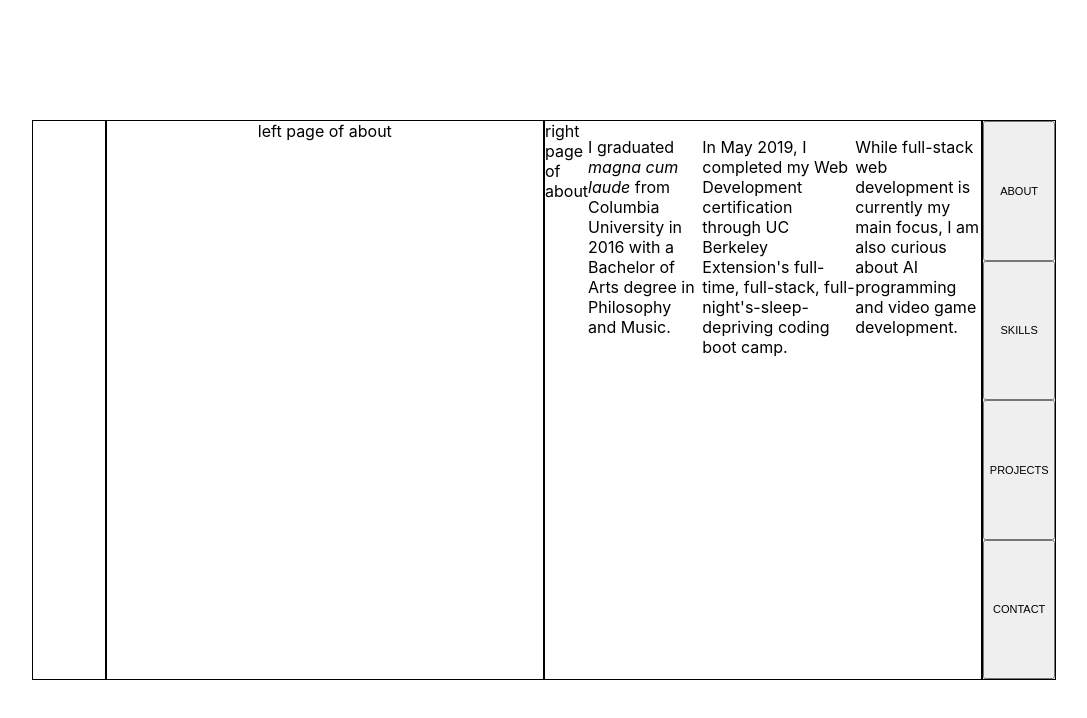
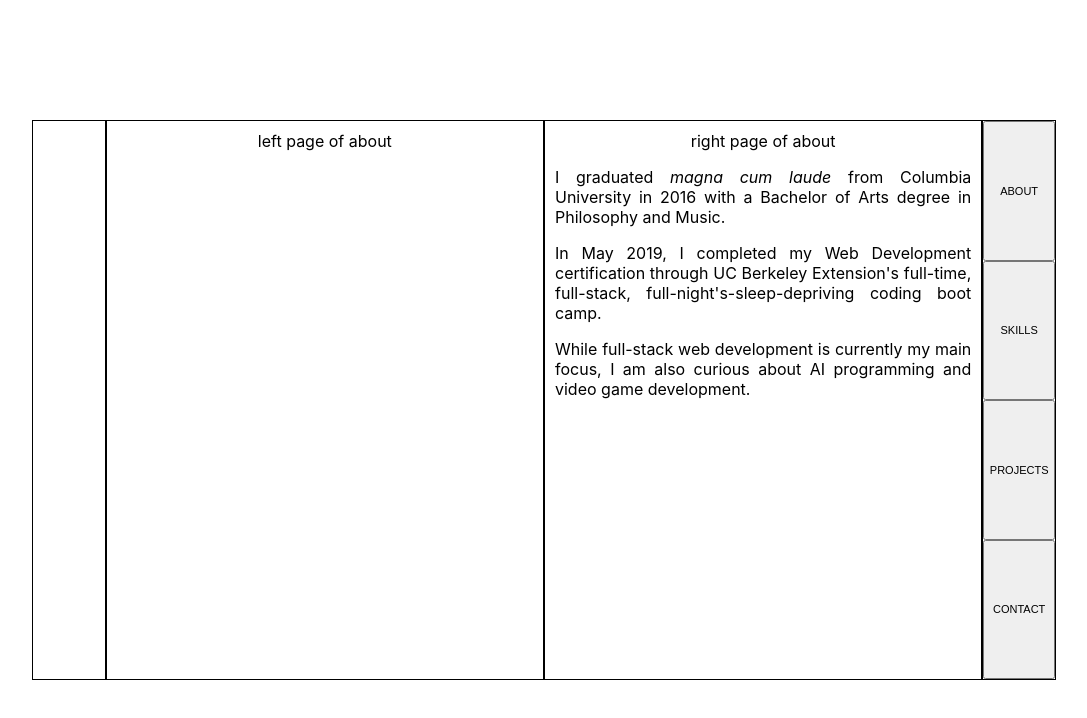
Before and after one commit to MacCabe1888/Professional-Portfolio, a React (Create React App) app: page /#/ in a window 1280 px wide. Shown: the top 718 px of the page, without its empty margins (96-1183 px from the left). Built offline with nearby package versions, Linux system fonts and the light colour scheme.

Commit message:
added initial properties to style the inner content of the page

```diff
--- a/src/components/Page/style.css
+++ b/src/components/Page/style.css
@@ -1,6 +1,13 @@
 div.page {
+  display: block;
+  text-align: center;
   width: 50%;
+  padding: 10px;
   border: 1px black solid;
+}
+
+div > p {
+  text-align: justify;
 }
 
 @media screen and (max-width: 600px) {
```
